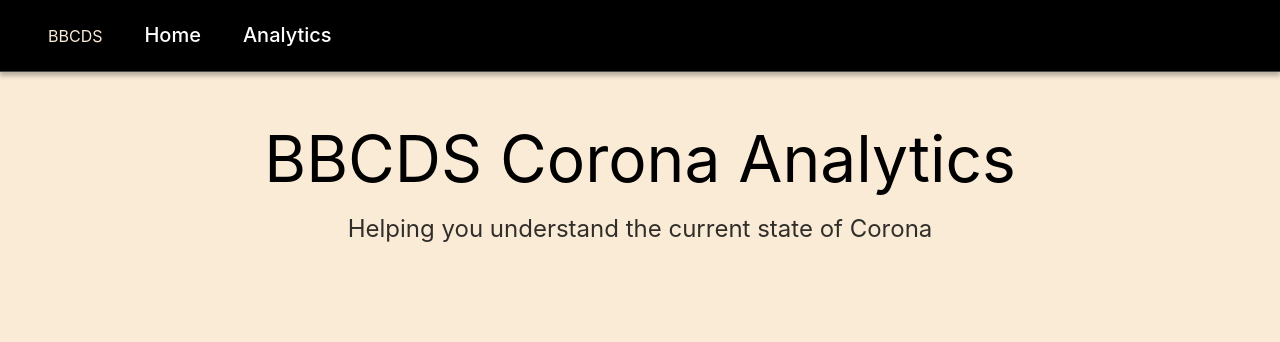
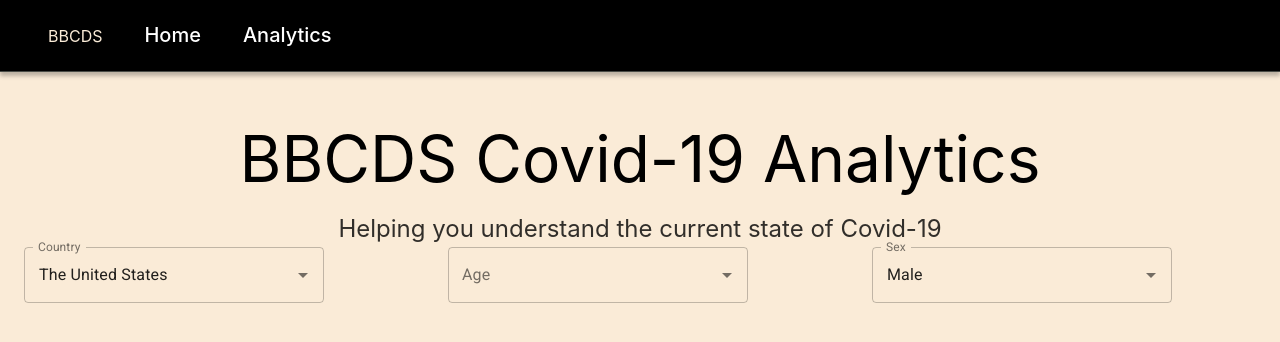
Before and after one commit to BiqianCheng/COVID-19-analysis-website, a Next.js app in the folder web/: page / in a window 1280 px wide. Shown: the top 342 px of the page. Built offline with nearby package versions, Linux system fonts and the light colour scheme.

Commit message:
add country, age, and sex on homepage, merge conflict, Fixes #5

```diff
--- a/web/package.json
+++ b/web/package.json
@@ -9,9 +9,12 @@
   },
   "dependencies": {
     "@material-ui/core": "^4.11.0",
+    "@material-ui/lab": "^4.0.0-alpha.56",
     "axios": "^0.20.0",
+    "chart.js": "^2.9.4",
     "next": "9.5.4",
     "react": "16.13.1",
+    "react-chartjs-2": "^2.10.0",
     "react-dom": "16.13.1",
     "styled-components": "^5.2.0"
   }
--- a/web/pages/index.js
+++ b/web/pages/index.js
@@ -1,22 +1,96 @@
-import styles from '../styles/pages/Home.module.css'
-import Navbar from '../components/Navbar/Navbar'
-import { useState } from 'react';
-import axios from 'axios'
+import styles from "../styles/pages/Home.module.css";
+import Navbar from "../components/Navbar/Navbar";
+import { useState } from "react";
+import axios from "axios";
+import Container from "@material-ui/core/Container";
+import Grid from "@material-ui/core/Grid";
+import Paper from "@material-ui/core/Paper";
+import Autocomplete from "@material-ui/lab/Autocomplete";
+import TextField from "@material-ui/core/TextField";
+
+const countries = ["The United States", "Brazil", "India", "Russia", "China"];
+const age = ["18","23","24"];
+const sex = ["Male", "Female", "Other"];
 
 export default function Home() {
+  const [value, setValue] = React.useState({
+    countries: countries[0],
+    sex: sex[0],
+  });
+  const [inputValue, setInputValue] = React.useState({
+    countries: "",
+    sex: "",
+  });
   return (
     <>
       <Navbar />
       <div className={styles.pageContainer}>
         <div className={styles.header}>
-          <div className={styles.title}>
-            BBCDS Corona Analytics
+          <div className={styles.title}>BBCDS Covid-19 Analytics</div>
+          <div className={styles.description}>
+            Helping you understand the current state of Covid-19
           </div>
-          <div className={styles.description}>
-            Helping you understand the current state of Corona
-          </div>
+          <Container maxWidth="lg">
+            <Grid container spacing={5}>
+              {/* Country Autocompete */}
+              <Grid item xs={4}>
+                <Autocomplete
+                  value={value.countries}
+                  onChange={(event, newValue) => {
+                    setValue({ ...value,countries: newValue });
+                  }}
+                  // inputValue={inputValue.countries}
+                  // onInputChange={(event, newInputValue) => {
+                  //   setInputValue({ countries: newInputValue });
+                  // }}
+                  id="controllable-states-demo"
+                  options={countries}
+                  style={{ width: 300 }}
+                  renderInput={(params) => (
+                    <TextField {...params} label="Country" variant="outlined" />
+                  )}
+                />
+              </Grid>
+
+              {/* Age selection */}
+              <Grid item xs={4}>
+                <Autocomplete
+                  value={value.age}
+                  onChange={(event, newValue) => {
+                    setValue({...value,age: newValue});
+                  }}
+                  id="controllable-states-demo"
+                  options={age}
+                  style={{ width: 300 }}
+                  renderInput={(params) => (
+                    <TextField {...params} label="Age" variant="outlined" />
+                  )}
+                />
+              </Grid>
+
+              {/* Sex autocomplete */}
+              <Grid item xs={4}>
+                <Autocomplete
+                  value={value.sex}
+                  onChange={(event, newValue) => {
+                    setValue({ ...value,sex: newValue });
+                  }}
+                  // inputValue={inputValue.sex}
+                  // onInputChange={(event, newInputValue) => {
+                  //   setInputValue({ ...inputValue, sex: newInputValue });
+                  // }}
+                  id="controllable-states-demo"
+                  options={sex}
+                  style={{ width: 300 }}
+                  renderInput={(params) => (
+                    <TextField {...params} label="Sex" variant="outlined" />
+                  )}
+                />
+              </Grid>
+            </Grid>
+          </Container>
         </div>
       </div>
     </>
-  )
+  );
 }
```
Also changed, not shown: web/pages/analytics/index.js (+75 -4 lines), web/styles/pages/Analytics.module.css (+40 -0 lines), 2 other files (tests, documents, lock files or other folders).
